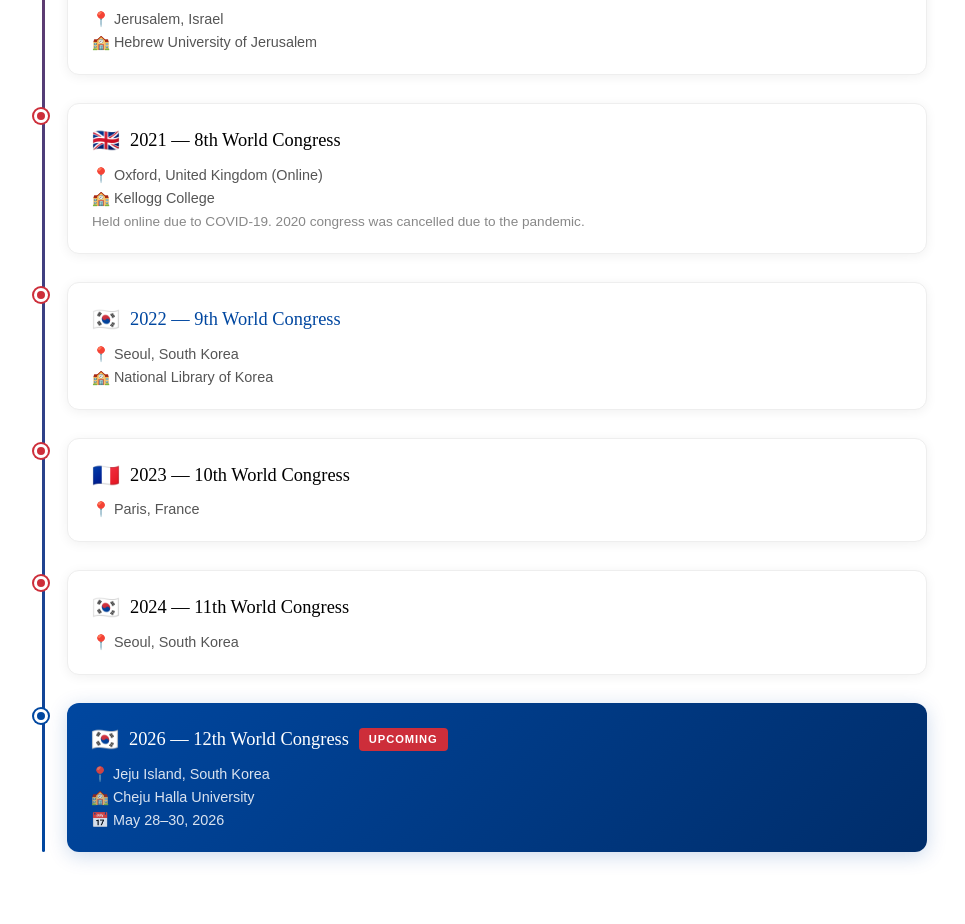
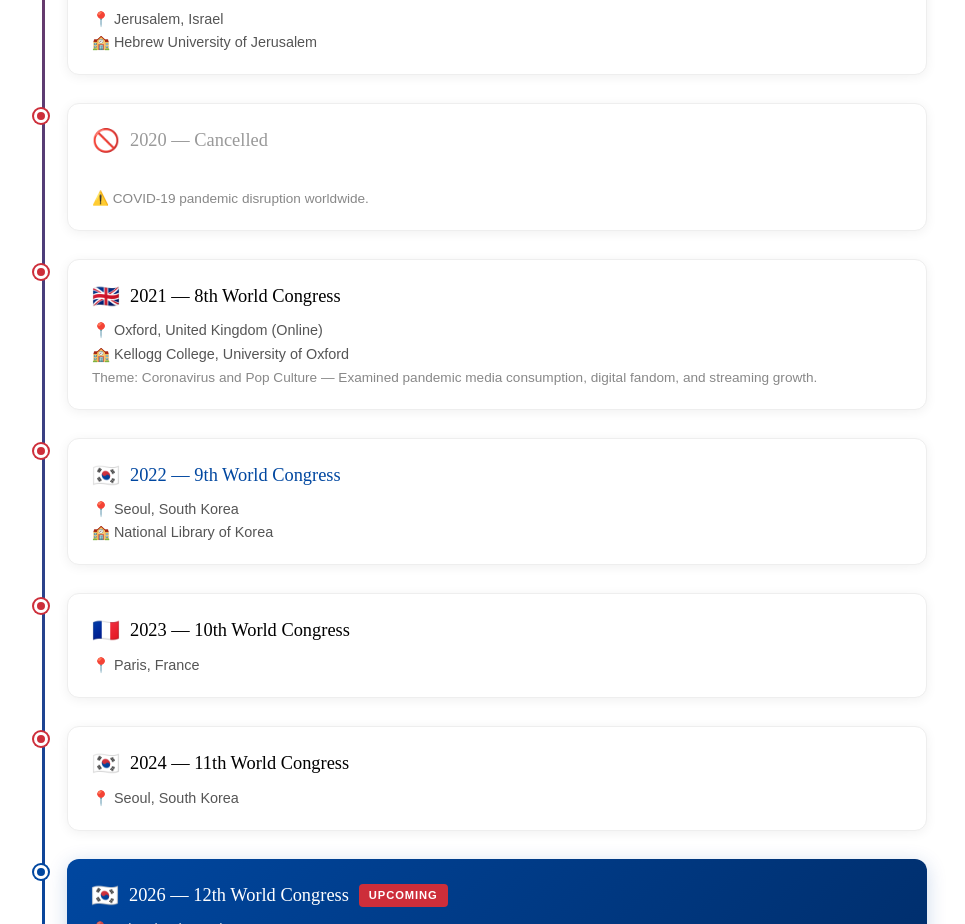
Before and after one commit to willfadeneva/WAHS, a Next.js app: page /1/past-congresses in a window 1280 px wide. Shown: the part 1380-2304 px from the top of the page, without its empty margins (163-1128 px from the left). Built offline with nearby package versions, Linux system fonts and the light colour scheme.

Commit message:
Add 2020 cancelled entry, update 2021 theme + venue

```diff
--- a/src/app/[year]/past-congresses/page.tsx
+++ b/src/app/[year]/past-congresses/page.tsx
@@ -12,7 +12,8 @@ const congresses = [
   { num: 5, year: 2017, location: 'Seoul, South Korea', venue: 'University of Seoul', flag: '🇰🇷' },
   { num: 6, year: 2018, location: 'Osaka, Japan', venue: 'Kansai Gaidai University', flag: '🇯🇵' },
   { num: 7, year: 2019, location: 'Jerusalem, Israel', venue: 'Hebrew University of Jerusalem', flag: '🇮🇱' },
-  { num: 8, year: 2021, location: 'Oxford, United Kingdom (Online)', venue: 'Kellogg College', note: 'Held online due to COVID-19. 2020 congress was cancelled due to the pandemic.', flag: '🇬🇧' },
+  { num: 0, year: 2020, location: 'Cancelled', note: '⚠️ COVID-19 pandemic disruption worldwide.', flag: '🚫', cancelled: true },
+  { num: 8, year: 2021, location: 'Oxford, United Kingdom (Online)', venue: 'Kellogg College, University of Oxford', note: 'Theme: Coronavirus and Pop Culture — Examined pandemic media consumption, digital fandom, and streaming growth.', flag: '🇬🇧' },
   { num: 9, year: 2022, location: 'Seoul, South Korea', venue: 'National Library of Korea', flag: '🇰🇷', link: '/2022' },
   { num: 10, year: 2023, location: 'Paris, France', flag: '🇫🇷' },
   { num: 11, year: 2024, location: 'Seoul, South Korea', flag: '🇰🇷' },
@@ -68,7 +69,9 @@ export default async function PastCongressesPage({ params }: { params: Promise<{
                     <span style={{
                       fontFamily: "'DM Serif Display', serif", fontSize: '1.15rem', color: '#000',
                     }}>
-                      {c.link ? (
+                      {(c as any).cancelled ? (
+                        <span style={{ color: '#999' }}>{c.year} — Cancelled</span>
+                      ) : c.link ? (
                         <Link href={c.link} style={{ color: '#0047A0', textDecoration: 'none' }}>
                           {c.year} — {getOrdinal(c.num)} World Congress
                         </Link>
@@ -78,7 +81,7 @@ export default async function PastCongressesPage({ params }: { params: Promise<{
                     </span>
                   </div>
                   <p style={{ fontSize: '0.9rem', color: '#555', margin: 0, lineHeight: 1.6 }}>
-                    📍 {c.location}
+                    {!(c as any).cancelled && <>📍 {c.location}</>}
                     {c.venue && <><br />🏫 {c.venue}</>}
                     {c.note && <><br /><span style={{ fontSize: '0.85rem', color: '#888' }}>{c.note}</span></>}
                   </p>
```
